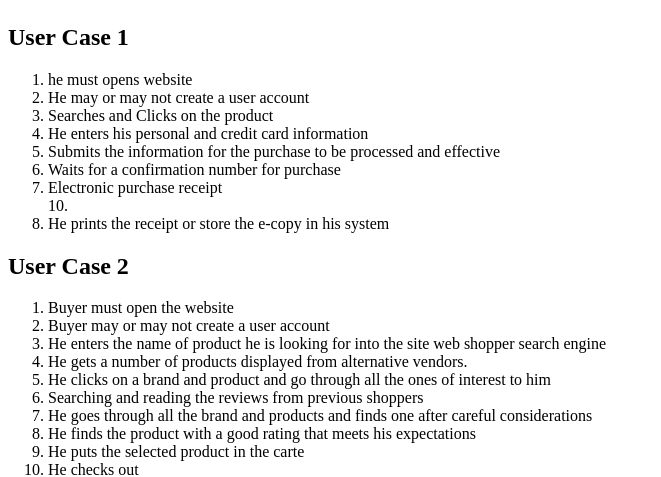
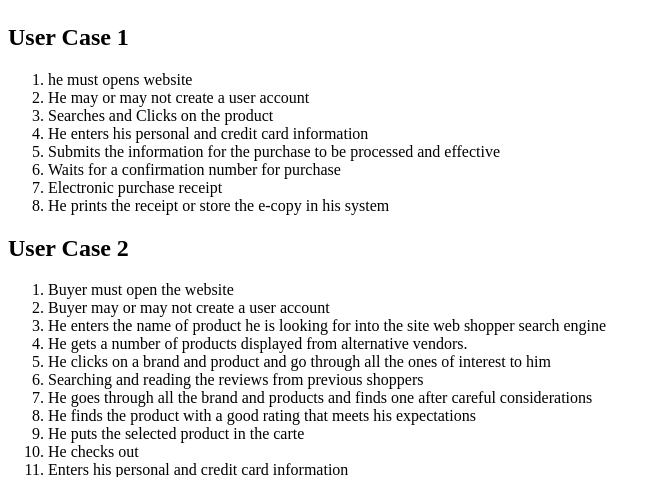
Before and after one commit to davidc4991vvc/amazon-product-page, a PHP site: page / in a window 1280 px wide. Shown: the part 226-703 px from the top of the page, without its empty margins (0-661 px from the left). Run offline with PHP 8.4, Linux system fonts and the light colour scheme.

Commit message:
added amazon product page

```diff
--- a/index.php
+++ b/index.php
@@ -26,7 +26,7 @@
 			<li>Submits the  information for the purchase to be processed and effective</>
 			<li>Waits for a confirmation number for purchase</li>
 			<li>Electronic purchase receipt</li>
-			10.   <li>He prints the receipt or store the e-copy in his system</li>
+			<li>He prints the receipt or store the e-copy in his system</li>
 		</ol>
 		<h2>User Case 2</h2>
 		<ol>
```
